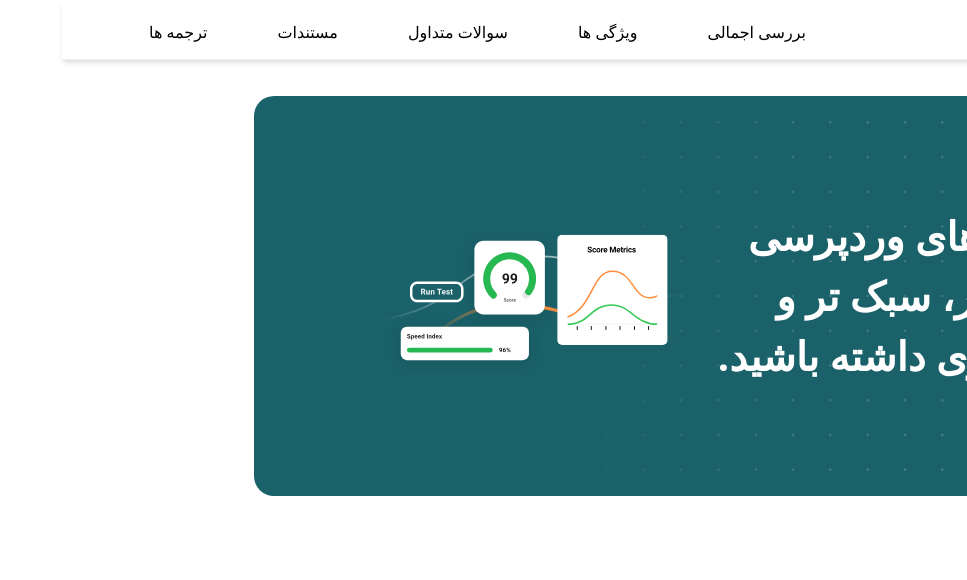
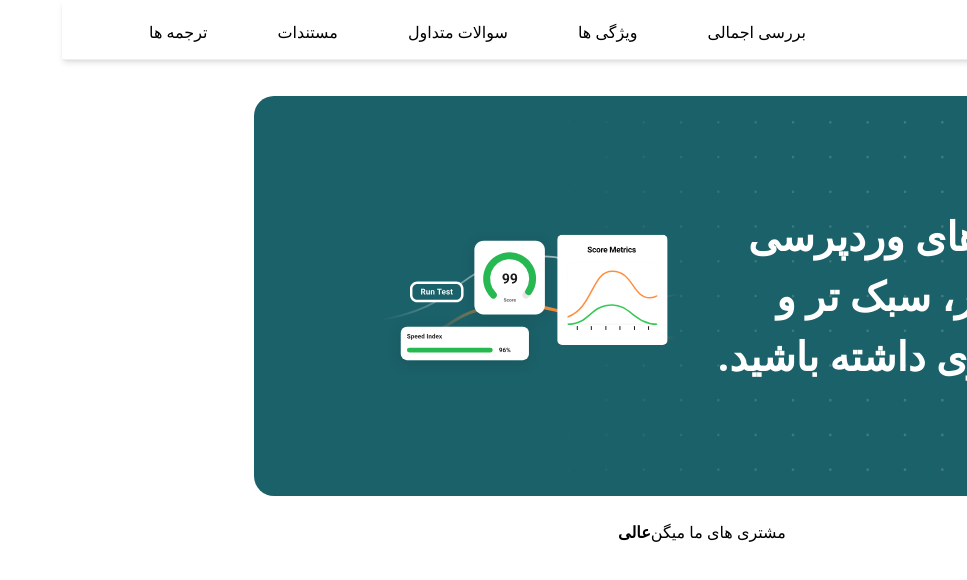
Before and after one commit to mahyarErshad/hummingbird, a React (Create React App) app: page / in a window 1280 px wide. Shown: the top 580 px of the page, without its empty margins (313-1280 px from the left). Built offline with nearby package versions, Linux system fonts and the light colour scheme; a web font is replaced by a local one.

Commit message:
Reset banner-wrapper's margin

```diff
--- a/src/Components/Body/Banner.jsx
+++ b/src/Components/Body/Banner.jsx
@@ -8,6 +8,10 @@ function Banner() {
         <p className="font-bold max-md:text-3xl md:text-[2.5rem] flex-shrink-0 text-white max-lg:w-full w-[50%]">سایت های وردپرسی سریع تر، سبک تر و بهینه تری داشته باشید.</p>
         <BannerImage className="max-md:hidden" />
       </section>
+     <div className="w-full flex-center">
+     <p>مشتری های ما میگن</p>
+     <strong>عالی</strong>
+     </div>
     </>
   );
 }
--- a/src/index.css
+++ b/src/index.css
@@ -47,7 +47,7 @@ body,
 .banner-wrapper {
   background-image: url(./assets/images/bannerDots.svg);
   padding: 2.5rem 4rem;
-  margin: 6rem auto;
+  margin: 6rem auto 1.5rem auto;
   background-color: #1b6169;
   border-radius: 20px;
 }
```
